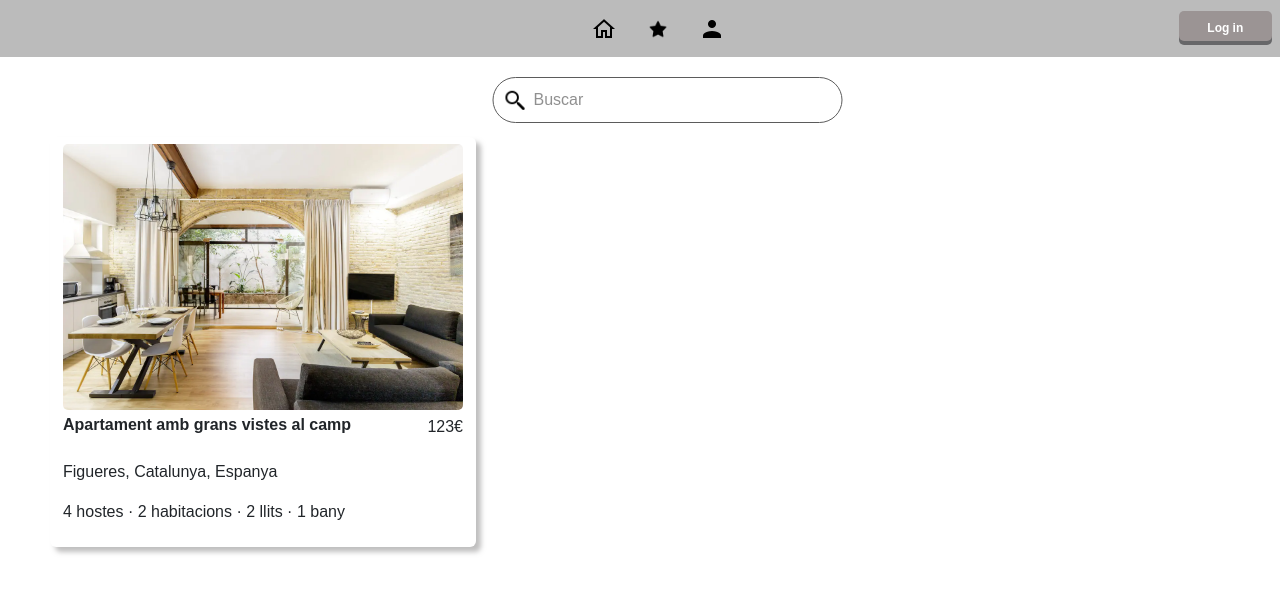
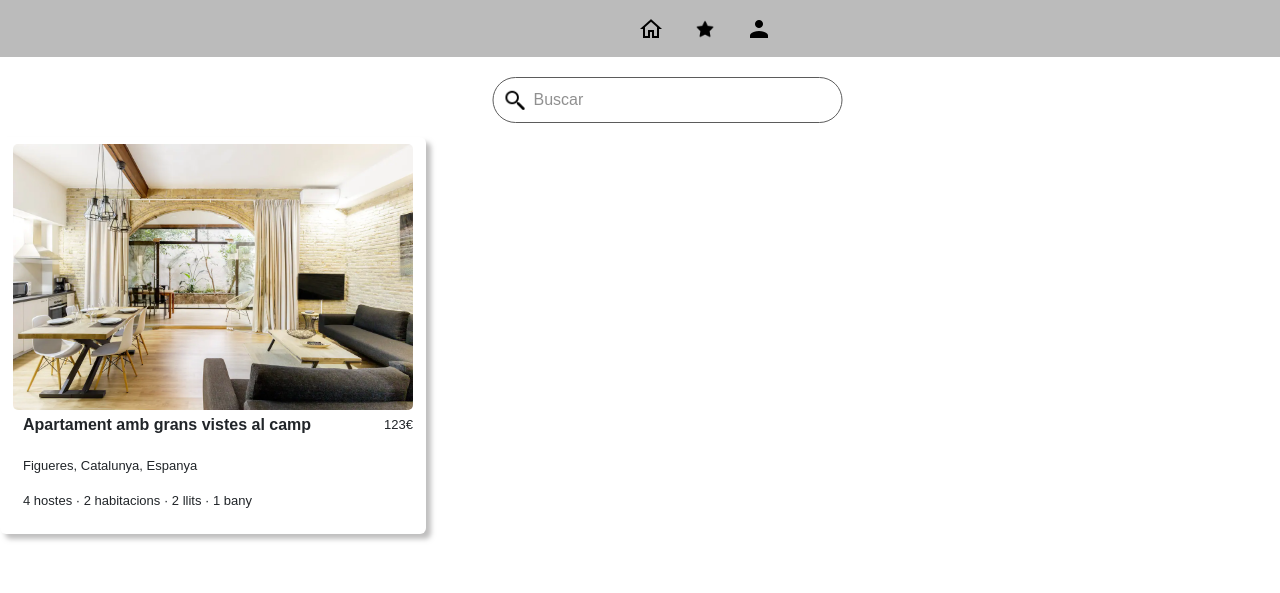
Before and after one commit to remmko/Hotel, a PHP site: template src/views/index.php in a window 1280 px wide. Shown: the top 593 px of the page. Run offline with PHP 8.4, Linux system fonts and the light colour scheme; the template is opened without the code that fills it, so the values that code supplies are empty; some web fonts are replaced.

Commit message:
Development

```diff
--- a/index.php
+++ b/index.php
@@ -1,13 +1,13 @@
 <?php
     error_reporting(E_ERROR | E_PARSE);
     include "src/controls/index.php";
-<<<<<<< HEAD
+
     include "src/controls/login.php";
     include "src/controls/registration.php";
 
-=======
+
     error_reporting(E_ERROR | E_PARSE);
->>>>>>> 7d25a4a (Semana 2)
+
     $r = $_REQUEST["r"];
 
     if($r==""){
--- /dev/null
+++ b/src/controls/info.php
@@ -0,0 +1 @@
+<?php
--- a/src/controls/login.php
+++ b/src/controls/login.php
@@ -2,6 +2,7 @@
 
     function ctrlLogin(){
         include "src/views/login.php";
+
     }
 
 
--- a/src/views/mainmenu.php
+++ b/src/views/mainmenu.php
@@ -31,9 +31,7 @@
                 </li>
 
             </ul>
-            <button class="login">
-                Log in
-            </button>
+
         </header>
 
     </body>
--- a/style/style.css
+++ b/style/style.css
@@ -163,12 +163,11 @@ nav{
     height: 150%;
 
   }
-<<<<<<< HEAD
+
 
  #emailHelp{
     margin-left: 30px;
  }
-=======
 
   .info{
     display: block;
@@ -241,7 +240,6 @@ nav{
     border: none;
     cursor: pointer;
     margin-top: 80px;
-    margin-left: 50px;
     margin-right: 10px;
     border-radius: 5px;
     box-shadow: 5px 5px 5px rgba(130, 128, 128, 0.5);
@@ -311,9 +309,6 @@ justify-content: center;}
   border-radius: 5px;
 margin-bottom: 10px;
 }
-<<<<<<< HEAD
->>>>>>> 7d25a4a (Semana 2)
-=======
 
 
 .calendar {
@@ -467,7 +462,3 @@ margin-bottom: 10px;
 .button:hover:before {
   bottom: calc(var(--height) + var(--gap-between-tooltip-to-button));
 }
-
-
-
->>>>>>> f7387a6 (Testing pull)
```
